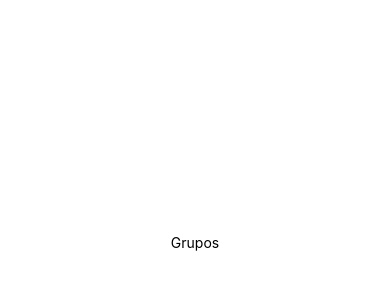
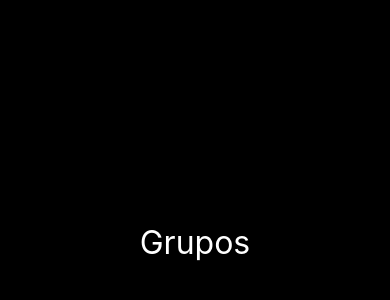
Before and after one commit to frantecbh/ignite-teams-rn, a React Native app: screen / in a window 390 px wide. Shown: the part 180-480 px from the top of the page. Built offline with nearby package versions, Linux system fonts and the light colour scheme.

Commit message:
styled components

```diff
--- a/package.json
+++ b/package.json
@@ -14,9 +14,11 @@
     "react": "18.0.0",
     "react-dom": "18.0.0",
     "react-native": "0.69.5",
-    "react-native-web": "~0.18.7"
+    "react-native-web": "~0.18.7",
+    "styled-components": "^5.3.5"
   },
   "devDependencies": {
+    "@types/styled-components-react-native": "^5.1.3",
     "@babel/core": "^7.12.9",
     "@types/react": "~18.0.14",
     "@types/react-native": "~0.69.1",
--- a/src/screens/Grupos/index.tsx
+++ b/src/screens/Grupos/index.tsx
@@ -1,20 +1,14 @@
 
 import { StyleSheet, Text, View } from 'react-native';
+import { Container, Title } from './styles';
 
 export function Grupos() {
   return (
-    <View style={styles.container}>
-      <Text>Grupos</Text>
+    <Container>
+      <Title>Grupos</Title>
+    </Container>
 
-    </View>
+
+
   );
 }
-
-const styles = StyleSheet.create({
-  container: {
-    flex: 1,
-    backgroundColor: '#fff',
-    alignItems: 'center',
-    justifyContent: 'center',
-  },
-});
--- /dev/null
+++ b/src/screens/Grupos/styles.ts
@@ -0,0 +1,16 @@
+import styled from "styled-components/native";
+
+export const Container = styled.View`
+  flex: 1;
+  align-items: center;
+  justify-content: center;
+  background-color: #000;
+
+
+
+`
+
+export const Title = styled.Text`
+  font-size: 32px;
+  color: #fff;
+`
```
Also changed, not shown: 1 other file (tests, documents, lock files or other folders).
